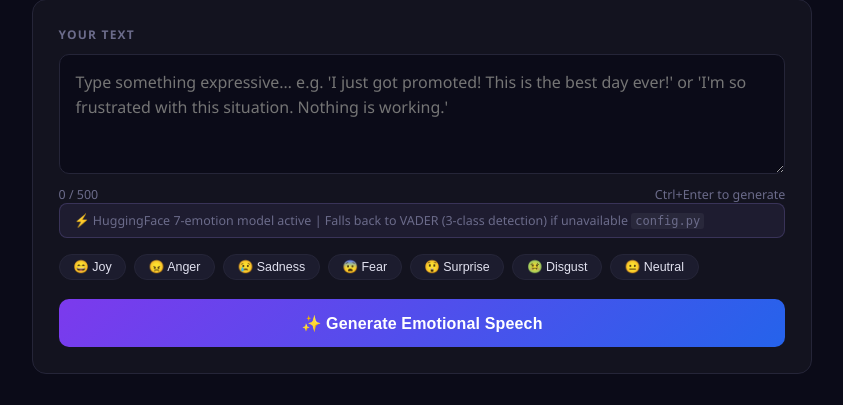
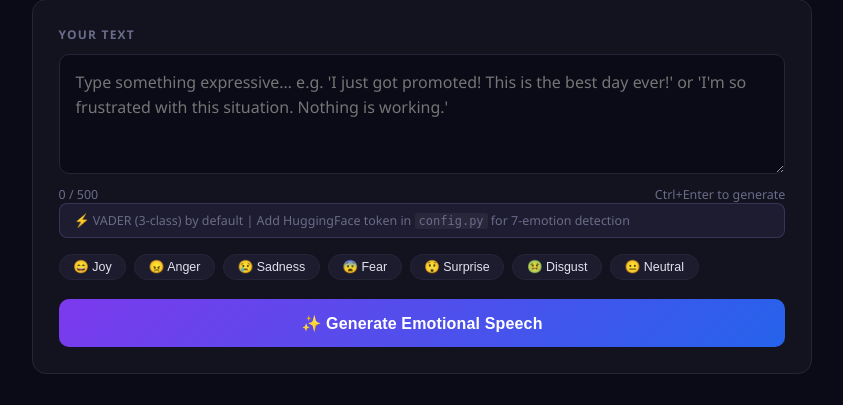
Before and after one commit to sejal618/empathy-engine, a Flask app: page / in a window 1280 px wide. Shown: the part 156-561 px from the top of the page, without its empty margins (218-1061 px from the left). Run offline with Flask 3, Linux system fonts and the light colour scheme.

Commit message:
Update model status notice

```diff
--- a/templates/index.html
+++ b/templates/index.html
@@ -274,7 +274,7 @@
       <div class="hint">Ctrl+Enter to generate</div>
     </div>
     <div style="font-size:.78rem;color:var(--muted);background:rgba(167,139,250,0.08);border:1px solid rgba(167,139,250,0.2);border-radius:8px;padding:.5rem .9rem;margin-bottom:.8rem;">
-      ⚡ HuggingFace 7-emotion model active | Falls back to VADER (3-class detection) if unavailable <code style="font-size:.75rem;background:rgba(255,255,255,0.05);padding:1px 4px;border-radius:3px;">config.py</code>
+      ⚡ VADER (3-class) by default | Add HuggingFace token in <code style="font-size:.75rem;background:rgba(255,255,255,0.05);padding:1px 4px;border-radius:3px;">config.py</code> for 7-emotion detection
     </div>
     <div class="samples">
       <button class="sample-btn" onclick="setSample(this)">😄 Joy</button>
```
